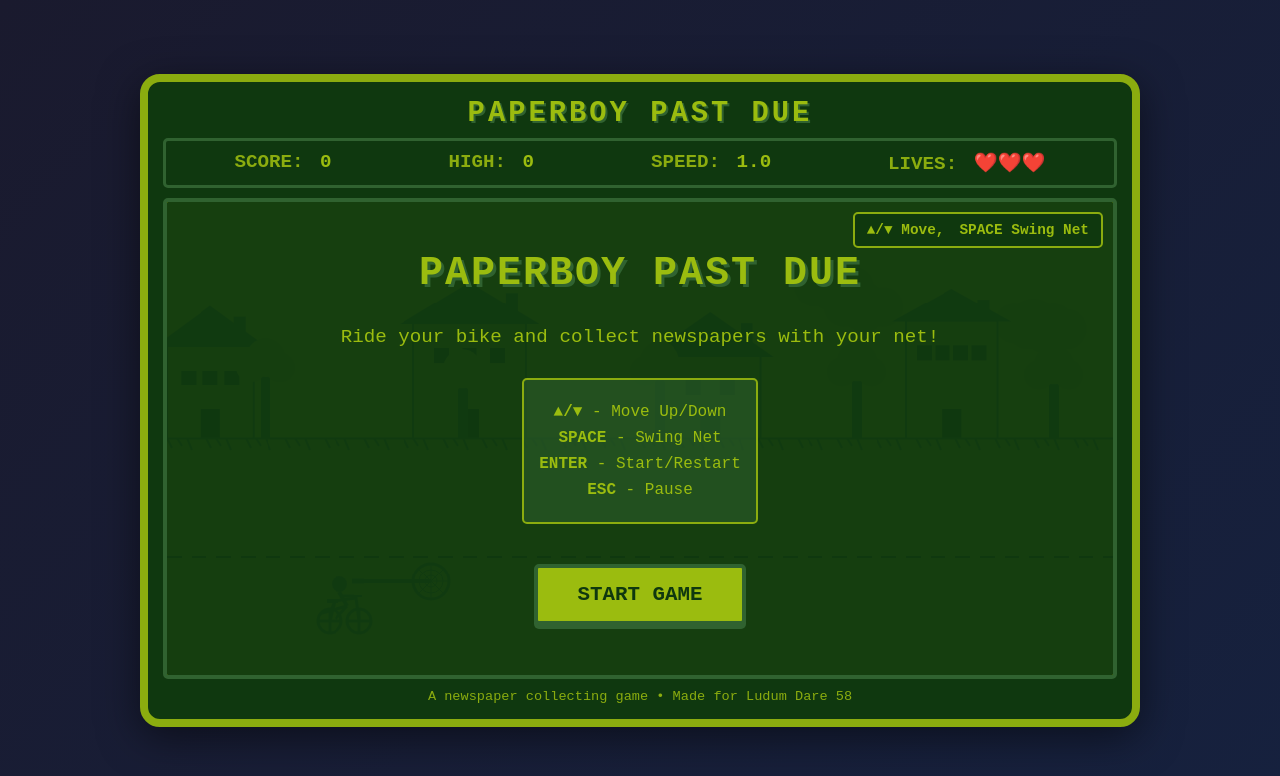
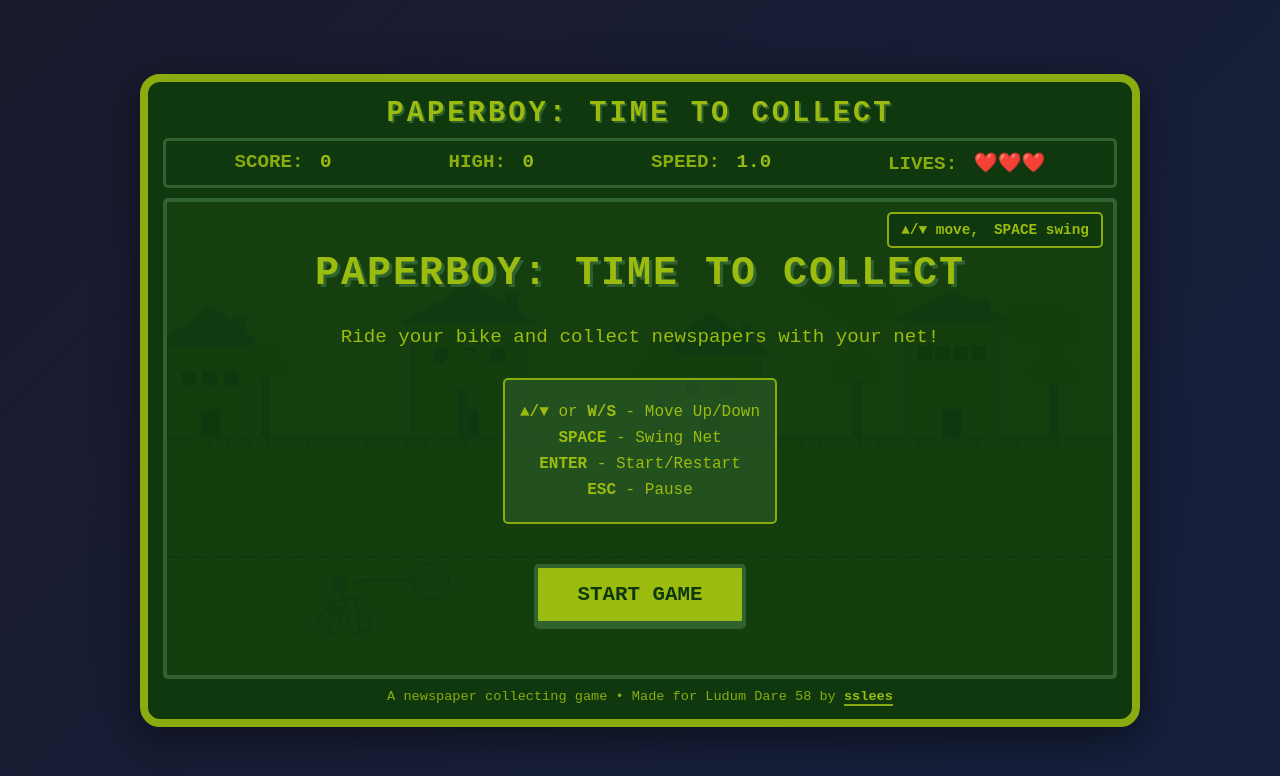
Before and after one commit to sslees/ld58, a plain HTML site: page index.html in a window 1280 px wide. Drawn offline with Linux system fonts and the light colour scheme.

Commit message:
final polish

```diff
--- a/index.html
+++ b/index.html
@@ -3,13 +3,13 @@
 <head>
     <meta charset="UTF-8">
     <meta name="viewport" content="width=device-width, initial-scale=1.0">
-    <title>Paperboy Past Due - Retro Bike Game</title>
+    <title>Paperboy: Time to Collect - LD58</title>
     <link rel="stylesheet" href="style.css">
 </head>
 <body>
     <div class="game-container">
         <div class="game-header">
-            <h1>PAPERBOY PAST DUE</h1>
+            <h1>PAPERBOY: TIME TO COLLECT</h1>
             <div class="info-bar">
                 <div class="score-display">
                     <span>SCORE:</span>
@@ -34,15 +34,15 @@
             <canvas id="gameCanvas" width="960" height="480"></canvas>
 
             <div class="controls-tip">
-                <span><strong>▲/▼</strong> Move,</span>
-                <span><strong>SPACE</strong> Swing Net</span>
+                <span><strong>▲/▼</strong> move,</span>
+                <span><strong>SPACE</strong> swing</span>
             </div>
 
             <div id="startScreen" class="overlay-screen">
-                <h2>PAPERBOY PAST DUE</h2>
+                <h2>PAPERBOY: TIME TO COLLECT</h2>
                 <p>Ride your bike and collect newspapers with your net!</p>
                 <div class="controls-info">
-                    <p><strong>▲/▼</strong> - Move Up/Down</p>
+                    <p><strong>▲/▼</strong> or <strong>W/S</strong> - Move Up/Down</p>
                     <p><strong>SPACE</strong> - Swing Net</p>
                     <p><strong>ENTER</strong> - Start/Restart</p>
                     <p><strong>ESC</strong> - Pause</p>
@@ -68,7 +68,10 @@
         </div>
 
         <div class="game-footer">
-            <p>A newspaper collecting game • Made for Ludum Dare 58</p>
+            <p>
+                A newspaper collecting game • Made for Ludum Dare 58 by
+                <a href="https://github.com/sslees" target="_blank" rel="noopener noreferrer">sslees</a>
+            </p>
         </div>
     </div>
 
--- a/style.css
+++ b/style.css
@@ -185,6 +185,31 @@ body {
     50% { opacity: 0.6; }
 }
 
+/* Hyperlink styling to match Gameboy theme */
+a {
+    color: #9bbc0f;
+    text-decoration: none;
+    border-bottom: 2px solid #8bac0f;
+    transition: all 0.2s ease;
+    font-weight: bold;
+}
+
+a:hover {
+    color: #8bac0f;
+    border-bottom-color: #9bbc0f;
+    text-shadow: 1px 1px #306230;
+}
+
+a:visited {
+    color: #8bac0f;
+    border-bottom-color: #306230;
+}
+
+a:active {
+    color: #ffcc00;
+    border-bottom-color: #ffcc00;
+}
+
 @media (max-width: 1050px) {
     .game-container {
         padding: 8px;
```
Also changed, not shown: 1 other file.
